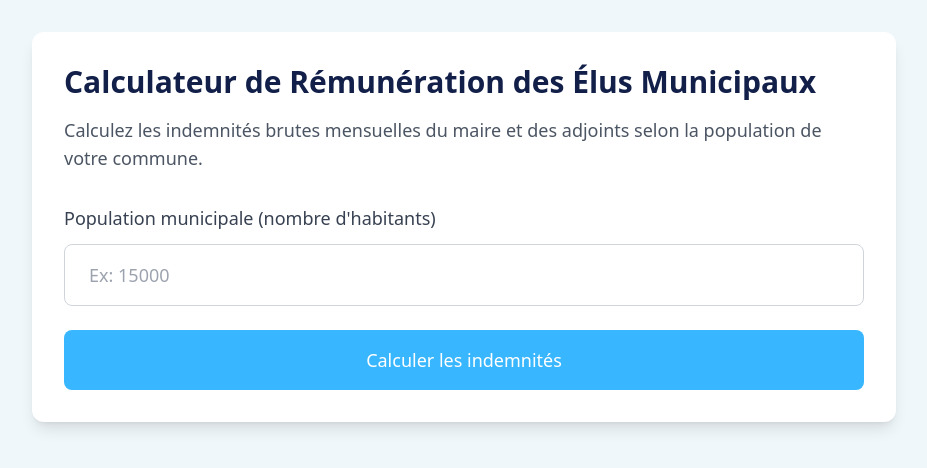
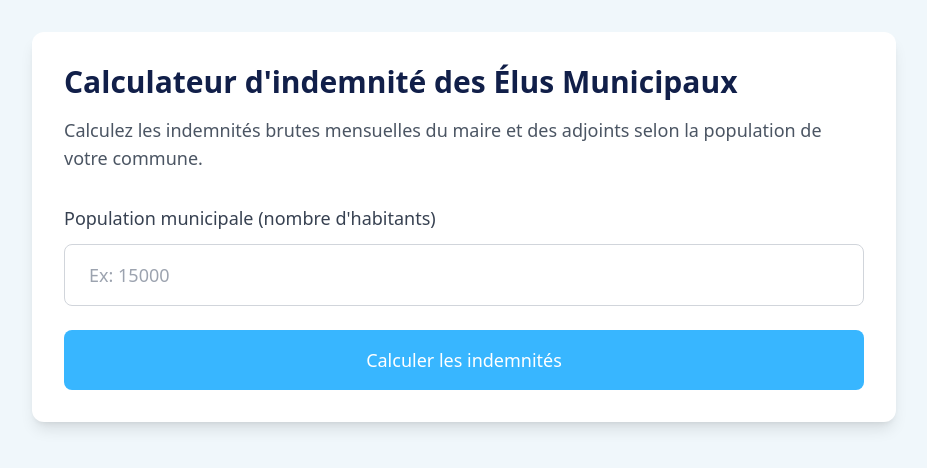
Before and after one commit to Paul-Geek/Remuneration-elus-municipaux, a plain HTML site: page index.html in a window 1280 px wide. Shown: the whole page, without its empty margins (176-1103 px from the left). Drawn offline with nearby package versions, Linux system fonts and the light colour scheme.

Commit message:
Update index.html

```diff
--- a/index.html
+++ b/index.html
@@ -3,7 +3,7 @@
  <head>
   <meta charset="UTF-8">
   <meta name="viewport" content="width=device-width, initial-scale=1.0">
-  <title>Calculateur de Rémunération des Élus Municipaux</title>
+  <title>Calculateur d'indemnité des Élus Municipaux</title>
   <script src="https://cdn.tailwindcss.com"></script>
   <script src="/_sdk/element_sdk.js"></script>
   <style>
@@ -92,7 +92,7 @@
    <section>
     <div class="bg-white rounded-xl shadow-lg p-8 calculator-card">
      <div class="mb-8">
-      <h2 id="main-title" class="text-3xl font-bold text-primary mb-4">Calculateur de Rémunération des Élus Municipaux</h2>
+      <h2 id="main-title" class="text-3xl font-bold text-primary mb-4">Calculateur d'indemnité des Élus Municipaux</h2>
       <p id="description-text" class="text-lg text-gray-600">Calculez les indemnités brutes mensuelles du maire et des adjoints selon la population de votre commune.</p>
      </div>
      <form onsubmit="calculateRemuneration(event)" class="space-y-6">
```
